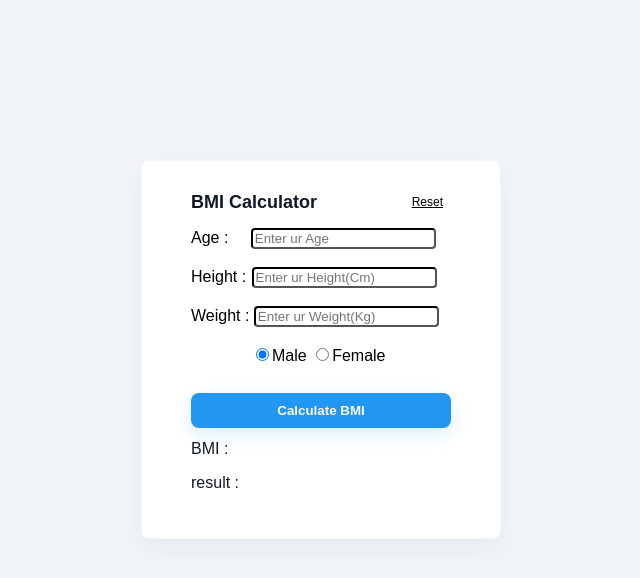
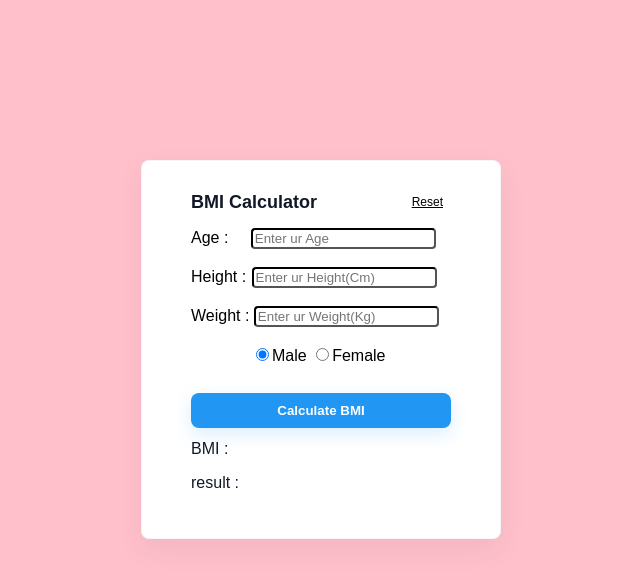
Before and after one commit to noneyou12/BMI2, a plain HTML site: page index.html in a window 1280 px wide. Shown: the whole page, without its empty margins (319-959 px from the left). Drawn offline with Linux system fonts and the light colour scheme.

Commit message:
background edit

```diff
--- a/css/style.css
+++ b/css/style.css
@@ -44,7 +44,7 @@ input[type="reset"]:hover {
 }
 
 body[style] {
-  background: #f3f6f9 !important;
+  background: pink !important;
 }
 
 #age {
```
